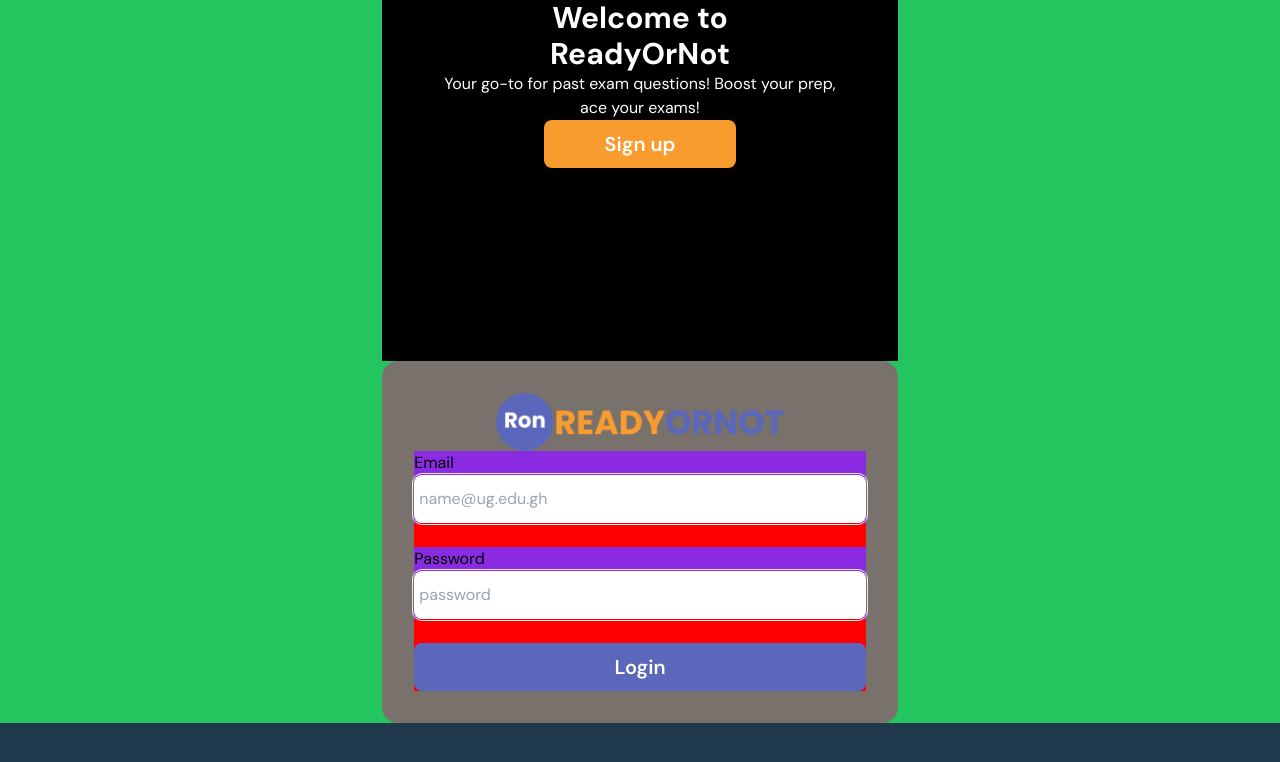
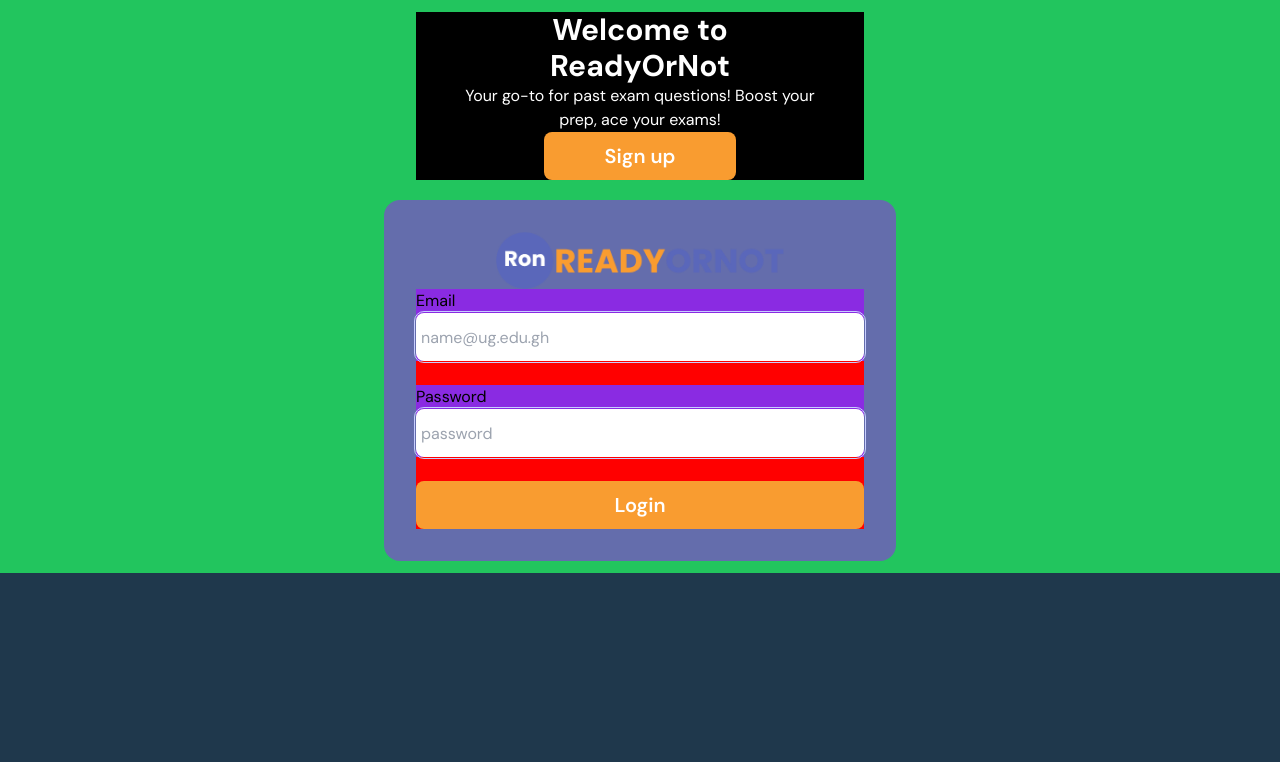
Before and after one commit to wisac/ready-or-not, a Vue app in the folder frontend/: page / in a window 1280 px wide. Shown: the top 762 px of the page. Built offline with nearby package versions, Linux system fonts and the light colour scheme.

Commit message:
chore: change color variable names

```diff
--- a/frontend/package.json
+++ b/frontend/package.json
@@ -8,6 +8,7 @@
     "preview": "vite preview"
   },
   "dependencies": {
+    "postcss-custom-properties": "^13.3.2",
     "vue": "^3.3.4",
     "vue-router": "^4.2.5"
   },
--- a/frontend/src/assets/main.css
+++ b/frontend/src/assets/main.css
@@ -1,20 +1,35 @@
-@import url('https://fonts.googleapis.com/css2?family=DM+Sans:opsz,wght@9..40,300;9..40,400;9..40,500;9..40,600;9..40,700;9..40,800;9..40,900&display=swap');
+@import url("https://fonts.googleapis.com/css2?family=DM+Sans:opsz,wght@9..40,300;9..40,400;9..40,500;9..40,600;9..40,700;9..40,800;9..40,900&display=swap");
 @tailwind base;
 @tailwind components;
 @tailwind utilities;
 
-
 /* @import './base.css'; */
 
-:root{
-   --dark-black: #1F384C;
-   --dd: #6370c5;
-   --white-1: #F5F5F5;
-   --grey-text-1: #B3B3B3;
-   --grey-outline: #EBEBEB;
+:root {
+   --secondary: #1f384c;
+   --secondary-light: #4c6088;
+   --secondary-lighter: rgba(31, 56, 77, 0.151);
 
+   --primary-dark: #646dac;
+   --primary: #c7ceff;
+   --primary-light: #dfe2fa;
+   --primary-lighter: rgba(110, 125, 222, 0.123);
+   --primary-lightest: #f1f2f7;
+   --primary-hov: #6370c5;
+
+   --accent: #f99c30;
+   --accent-light: #ffe6cc;
+   --accent-hov: #ffae52;
+
+   --neutral: #b3b3b3;
+   --neutral-light: #ebebeb;
+   --neutral-lighter: #f5f5f5;
+
+   --tertiary: hsla(200, 71%, 11%, 0.478);
+   --tertiary-light: rgb(176, 195, 204);
+   --tertiary-lighter: rgba(31, 56, 77, 0.151);
 }
 
 body {
-    font-family: "DM sans", sans-serif;
+   font-family: "DM sans", sans-serif;
 }
--- a/frontend/src/components/LoginForm.vue
+++ b/frontend/src/components/LoginForm.vue
@@ -1,25 +1,19 @@
 <script setup>
-import {
-   ref
-} from "vue";
+import { ref } from "vue";
 
 const form = ref({
    email: "",
    password: "",
 });
-
 </script>
 
+<template>
+   <div
+      class="login-container flex flex-col p-8 rounded-2xl w-full mt-5 justify-center items-center bg-primary-dark"
+   >
+      <img class="w-72" src="../assets/logo.png" alt="" />
 
-<template>
-<div class="login-container flex flex-col p-8 rounded-2xl  justify-center items-center bg-stone-500" >
-   <img class="w-72" src="../assets/logo.png" alt="">
-
-            <form
-               action="/home"
-               method="post"
-
-            >
+      <form action="/home" method="post">
          <div class="form-group">
             <label for="email">Email</label>
             <input
@@ -28,7 +22,7 @@ const form = ref({
                name="email"
                id="email"
                placeholder="name@ug.edu.gh"
-                     class="focus:outline-none focus:ring-2 focus:ring-primary-dark focus:border-transparent"
+               class="focus:outline-none focus:ring-2 focus:ring-primary focus:border-transparent"
             />
          </div>
          <div class="form-group">
@@ -39,19 +33,18 @@ const form = ref({
                name="password"
                id="password"
                placeholder="password"
-                     class="focus:outline-none focus:ring-2 focus:ring-primary-dark focus:border-transparent"
+               class="focus:outline-none focus:ring-2 focus:ring-primary focus:border-transparent"
             />
          </div>
          <button
             type="submit"
-                  class="w-full rounded-lg h-12 text-xl font-semibold hover:bg-primary-hov bg-primary-dark text-white transition-colors block mx-auto"
+            class="w-full rounded-lg h-12 text-xl font-semibold hover:bg-primary-hov bg-accent text-white transition-colors block mx-auto"
          >
             Login
          </button>
       </form>
    </div>
 </template>
-
 
 <style>
 .form-group {
@@ -60,19 +53,18 @@ const form = ref({
    margin-bottom: 1.5rem;
 }
 
-
-input[type="email"],[type="password"] {
+input[type="email"],
+[type="password"] {
    border-radius: 8px;
    padding: 5px;
-   outline: solid 1px var(--grey-outline);
+   outline: solid 1px var(--primary);
    outline-offset: 1px;
    display: block;
    width: 100%;
    height: 3rem;
 }
 
-
-form{
+form {
    /* background-color: var(--white-1); */
    background-color: red;
    display: flex;
@@ -80,9 +72,5 @@ form{
    align-items: center;
    flex-direction: column;
    width: 100%;
-
-
 }
-
-
 </style>
--- a/frontend/src/components/Welcome.vue
+++ b/frontend/src/components/Welcome.vue
@@ -1,10 +1,8 @@
-
 <template>
    <div class="z-10 flex-col flex text-center justify-center items-center">
-      <h1 class="text-3xl font-bold text-white w-80">Welcome to ReadyOrNot</h1>
+      <h1 class="text-3xl font-bold text-white w-64">Welcome to ReadyOrNot</h1>
       <p class="text-white w-4/5">
-         Your go-to for past exam questions! Boost your prep, ace your
-         exams!
+         Your go-to for past exam questions! Boost your prep, ace your exams!
       </p>
    </div>
 </template>
--- a/frontend/src/views/Login.vue
+++ b/frontend/src/views/Login.vue
@@ -17,19 +17,19 @@ onBeforeUnmount(() => {
 
 <template>
    <div class="main w-screen flex justify-center bg-red-500">
-      <div class="grid grid-rows-2 justify-center bg-green-500 w-full">
-         <div class=" greeting bg-black">
+      <div class=" flex items-center flex-col justify-center p-3 bg-green-500 w-full">
+         <div class="greeting max-w-md bg-black">
             <Welcome />
             <div class="text-center">
                <button
                   @click="goToSignup"
-                  class="w-48 rounded-lg h-12 text-xl font-semibold hover:bg-secondary-hover bg-secondary-dark text-white transition-colors"
+                  class="w-48 rounded-lg h-12 text-xl font-semibold hover:bg-secondary-hover bg-accent text-white transition-colors"
                >
                   Sign up
                </button>
             </div>
          </div>
-         <LoginForm class="" />
+         <LoginForm class="max-w-lg" />
       </div>
       <!-- <div class="absolute">
          <div class="star w-48 h-48 bottom-10"></div>
@@ -45,8 +45,10 @@ onBeforeUnmount(() => {
 </template>
 
 <style scoped>
+
+
 main {
-   background-color: var(--dark-black);
+   background-color: var(--dark);
    height: 100vh;
 }
 
--- a/frontend/tailwind.config.js
+++ b/frontend/tailwind.config.js
@@ -1,21 +1,34 @@
 /** @type {import('tailwindcss').Config} */
+
+
 export default {
    content: ["./index.html", "./src/**/*.{vue,js,ts,jsx,tsx}"],
    theme: {
       extend: {
          colors: {
-            dark: "#1F384C",
-            "primary-dark": "#5A67BA",
-            "primary-light": "#C7CEFF",
+            secondary: "#1f384c",
+            "secondary-light": "#4c6088",
+            "secondary-lighter": "rgba(31, 56, 77, 0.151)",
+            "primary-dark": "#646dac",
+            primary: "#c7ceff",
+            "primary-light": "#dfe2fa",
+            "primary-lighter": "rgba(110, 125, 222, 0.123)",
+            "primary-lightest": "#f1f2f7",
             "primary-hov": "#6370c5",
-            "secondary-dark": "#F99C30",
-            "secondary-hover": "#ffae52",
-
+            accent: "#f99c30",
+            "accent-light": "#ffe6cc",
+            "accent-hov": "#ffae52",
+            neutral: "#b3b3b3",
+            "neutral-light": "#ebebeb",
+            "neutral-lighter": "#f5f5f5",
+            tertiary: "hsla(200, 71%, 11%, 0.478)",
+            "tertiary-light": "rgb(176, 195, 204)",
+            "tertiary-lighter": "rgba(31, 56, 77, 0.151)",
          },
          spacing: {
-            "100": "28rem",
-            "104": "32rem",
-            "110" : "38rem"
+            100: "28rem",
+            104: "32rem",
+            110: "38rem",
          },
       },
    },
```
Also changed, not shown: frontend/cssProcessor.js (added, +41 -0 lines), 2 other files (tests, documents, lock files or other folders). Lines whose indentation alone changed are shown as unchanged.
